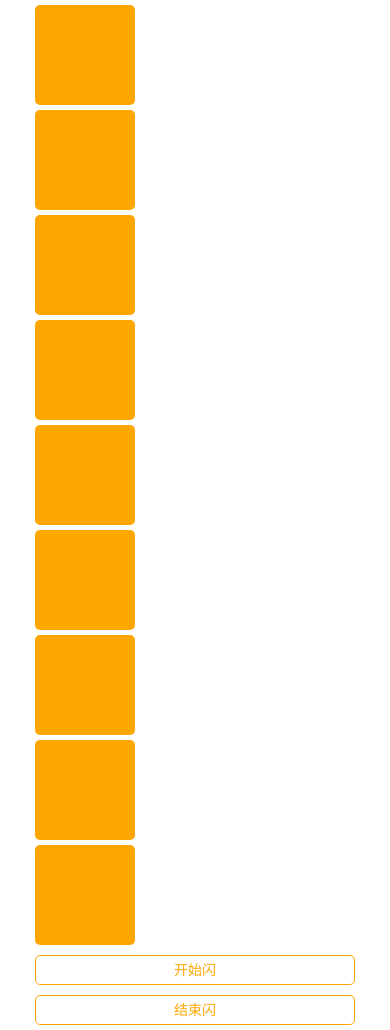
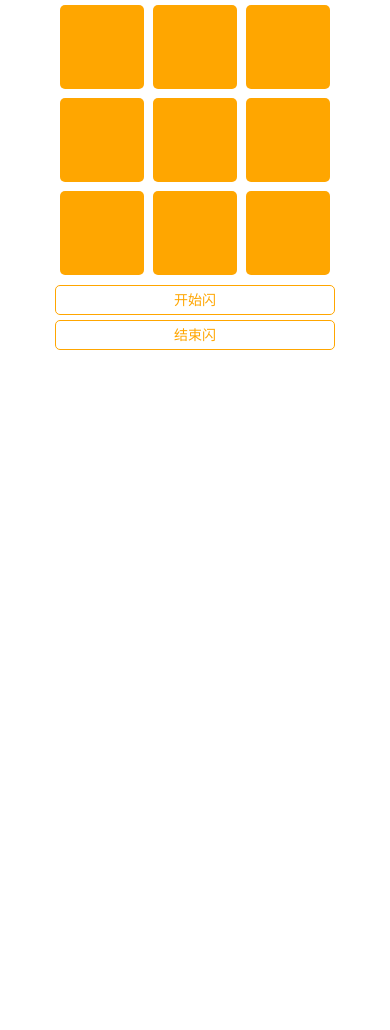
Before and after one commit to peng-lechao/DEMO, a PHP site: page / in a window 390 px wide. After the commit the page ends 350 px from the top, so only its background shows below. Run offline with PHP 8.4, Linux system fonts and the light colour scheme.

Commit message:
Update index.css

```diff
--- a/css/index.css
+++ b/css/index.css
@@ -15,26 +15,33 @@ a {
 }
 
 .container {
+	width: 100%;
+	height: 100%;
+}
+
+.container .content {
 	width: 33rem;
+	height: 33rem;
 	margin: 0 auto;
 	display: flex;
 	flex-wrap: wrap;
 }
 
-.container .item {
-	width: 10rem;
-	height: 10rem;
-	margin: .5rem;
+.content .item {
+	width: 30%;
+	height: 30%;
+	margin: calc(10% / 6);
 	background: #FFA600;
 	background-clip: content-box;
 	border-radius: 5px;
+	transition: all 0.2s;
 }
 
 .container a {
 	display: block;
 	width: 32rem;
 	height: 3rem;
-	margin: .5rem;
+	margin: .5rem auto;
 	text-align: center;
 	line-height: 3rem;
 	background: #fff;
@@ -46,3 +53,14 @@ a {
 	background: #FFA600;
 	color: #fff;
 }
+
+@media only screen and (max-width: 30em) {
+	.container .content {
+		min-width: 20rem;
+		width: 28rem;
+		height: 28rem;
+	}
+	.container a {
+		width: 28rem;
+	}
+}
```
